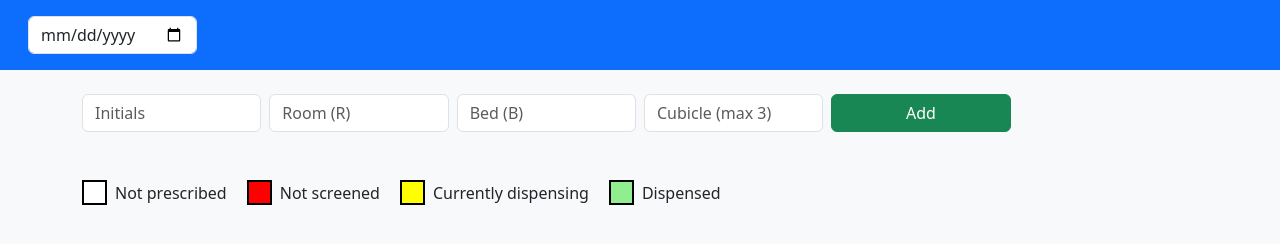
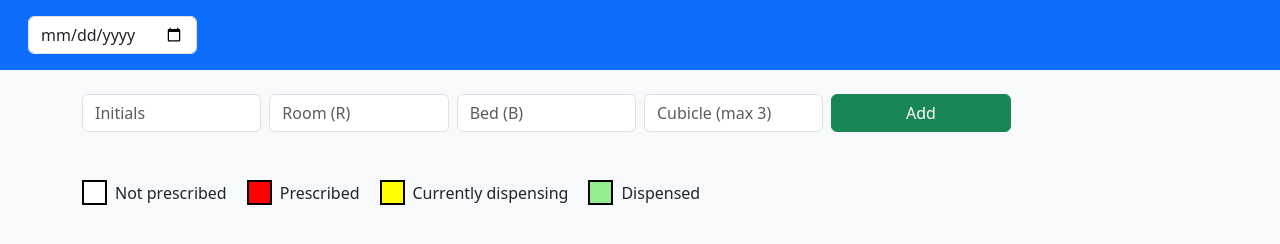
Before and after one commit to Mismiles/discharge, a plain HTML site: page index.html in a window 1280 px wide. Drawn offline with nearby package versions, Linux system fonts and the light colour scheme.

Commit message:
Update index.html
Updated legend tag to "Prescribed"

```diff
--- a/index.html
+++ b/index.html
@@ -90,7 +90,7 @@
 
             <div class="legend-box">
                 <div class="legend-color" style="background:red;"></div>
-                <span>Not screened</span>
+                <span>Prescribed</span>
             </div>
 
             <div class="legend-box">
```
